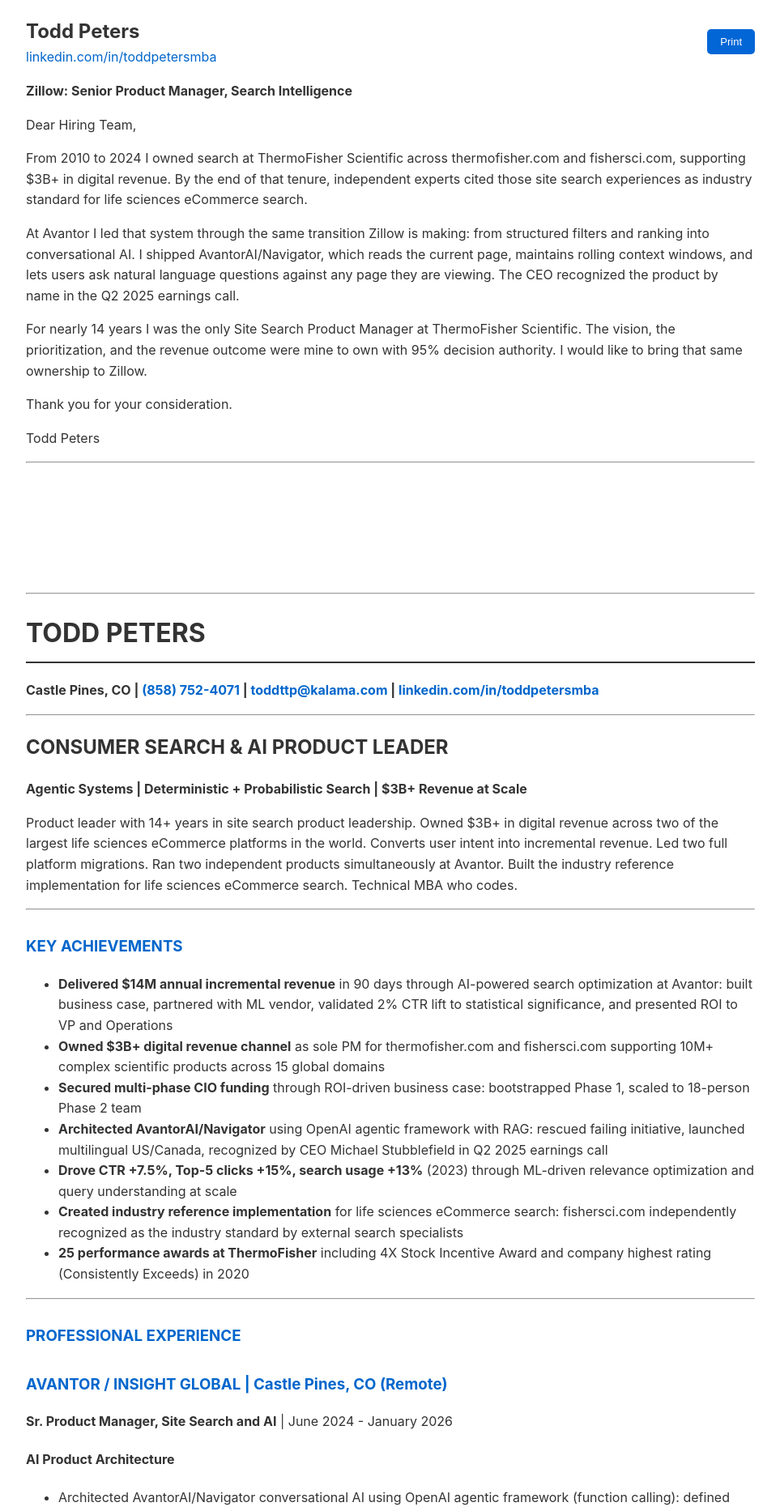
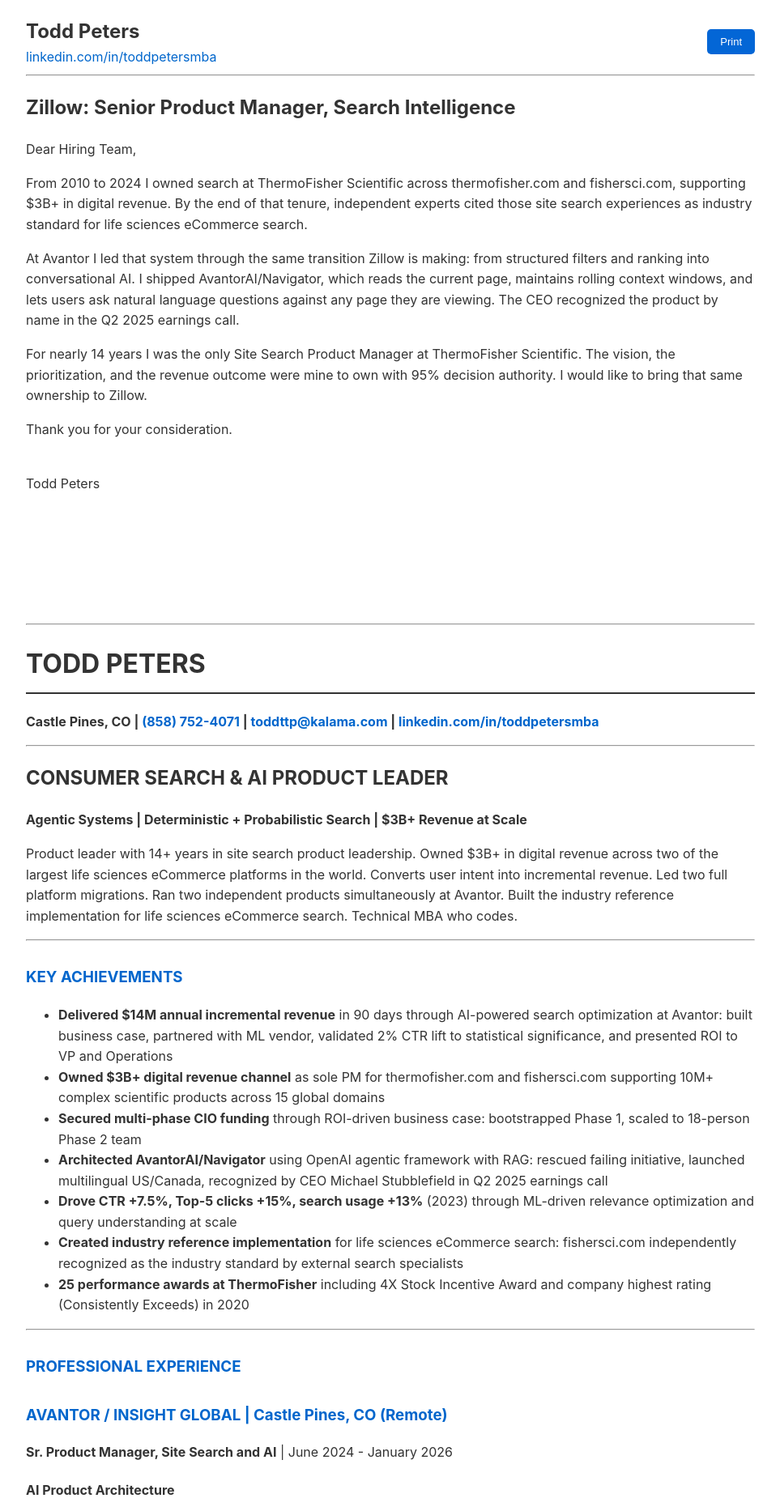
Before and after one commit to tsimech/tsimech.github.io, a Jekyll site: the page built from docs/zillow.md, in a window 1280 px wide. Shown: the top 1866 px of the page at 81% size, without its empty margins (158-1121 px from the left). Built offline with Jekyll 4.4.1, drawn with Linux system fonts in a browser that asks for light colours.

Commit message:
Fix zillow: header HR, job title heading, print page break

```diff
--- a/docs/zillow.md
+++ b/docs/zillow.md
@@ -31,7 +31,9 @@ setTimeout(function() {
   <button onclick="window.print()" style="padding: 8px 16px; background-color: #0366d6; color: white; border: none; border-radius: 5px; cursor: pointer; font-size: 13px;">Print</button>
 </div>
 
-**Zillow: Senior Product Manager, Search Intelligence**
+<hr>
+
+## Zillow: Senior Product Manager, Search Intelligence
 
 Dear Hiring Team,
 
@@ -42,14 +44,13 @@ At Avantor I led that system through the same transition Zillow is making: from
 For nearly 14 years I was the only Site Search Product Manager at ThermoFisher Scientific. The vision, the prioritization, and the revenue outcome were mine to own with 95% decision authority. I would like to bring that same ownership to Zillow.
 
 Thank you for your consideration.
+<br><br>
 
 Todd Peters
 
----
-
 <br><br><br><br><br>
 
----
+<hr id="page-break">
 
 # TODD PETERS
 **Castle Pines, CO | [(858) 752-4071](tel:8587524071) | [toddttp@kalama.com](mailto:toddttp@kalama.com?subject=Re:%20Zillow%20-%20Senior%20PM%20Search%20Intelligence&body=Hi%20Todd%2C%0A%0AI%20reviewed%20your%20application.%20The%20combination%20of%20measurable%20business%20impact%2C%20cross-functional%20leadership%2C%20and%20hands-on%20technical%20depth%20in%20your%20background%20caught%20our%20attention.%0A%0AI%20would%20like%20to%20schedule%20a%20brief%20call%20to%20discuss%20the%20role%20and%20your%20experience.%0A%0AYou%20can%20book%20a%20time%20directly%20at:%20https://cal.com/todd-peters%0A%0A%5BYour%20Name%5D%0ATalent%20Acquisition) | [linkedin.com/in/toddpetersmba](https://linkedin.com/in/toddpetersmba)**
```
Also changed, not shown: other parts of docs/zillow.md (+1 -1 lines).
